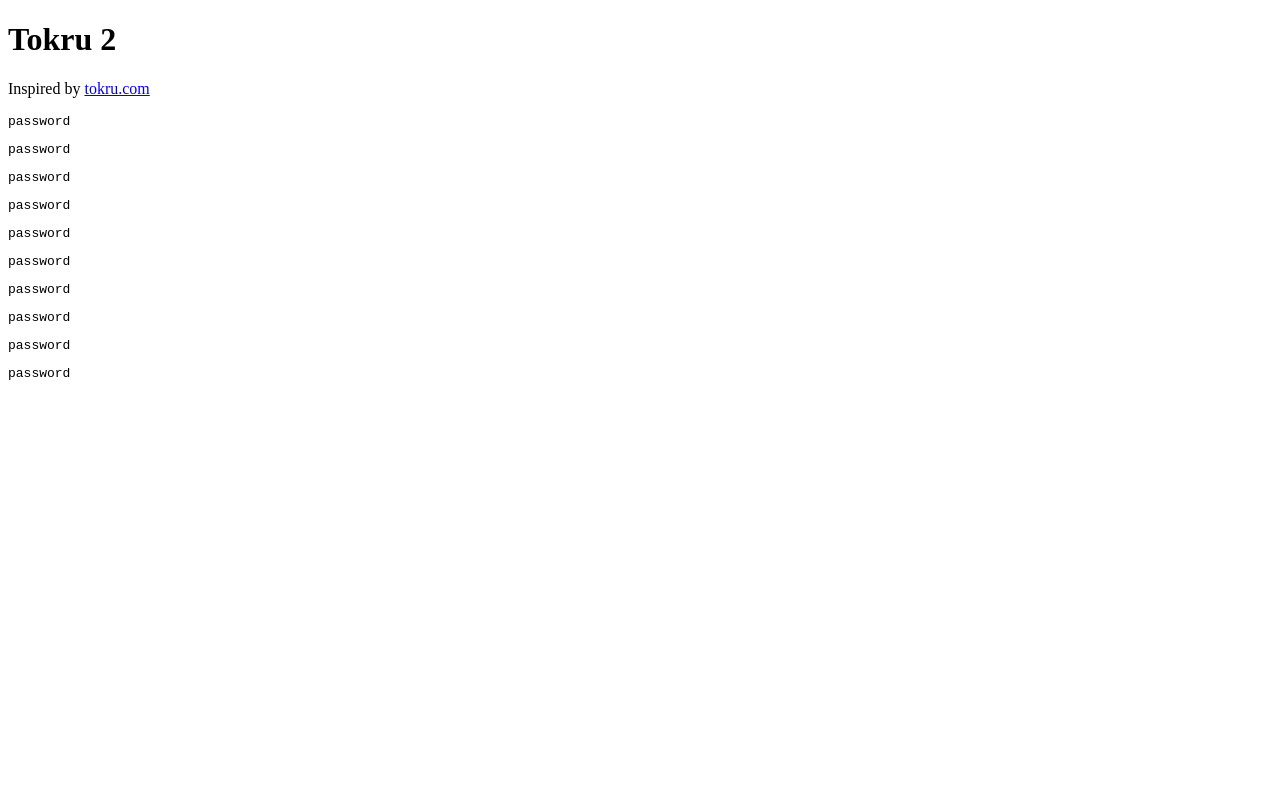
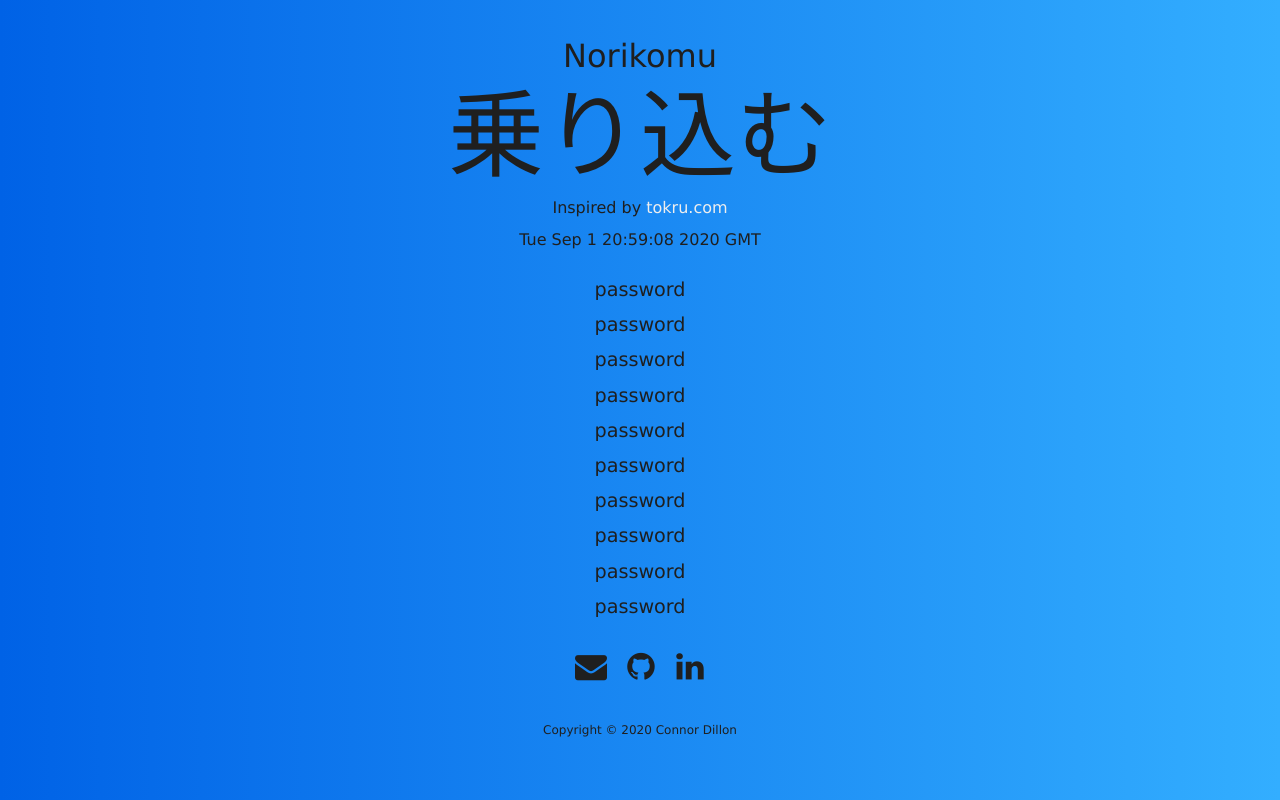
Before and after one commit to connoro7/norikomu, a website: page public/index.html in a window 1280 px wide. Drawn offline with nearby package versions, Linux system fonts and the light colour scheme; files that its build step writes are made by us from their sources.

Commit message:
:construction: Laid foundation for GUI

```diff
--- a/package.json
+++ b/package.json
@@ -4,13 +4,15 @@
   "description": "Generates \"Perfect Passwords\" via web scraping from Gibson Research Corporation (GRC)'s ultra high security password generator.",
   "main": "crawler.js",
   "scripts": {
-    "generate": "node crawler.js > passwords.txt && echo >> passwords.txt && date >> passwords.txt"
+    "generate": "node crawler.js > passwords.txt && echo >> passwords.txt && date >> passwords.txt",
+    "sass": "node-sass -w scss/ -o public/css/ --recursive"
   },
   "author": "Connor Dillon",
   "license": "MIT",
   "dependencies": {
     "axios": "^0.19.2",
-    "cheerio": "^1.0.0-rc.3"
+    "cheerio": "^1.0.0-rc.3",
+    "node-sass": "^4.14.1"
   },
   "devDependencies": {},
   "repository": {
--- a/public/index.html
+++ b/public/index.html
@@ -2,14 +2,21 @@
 <html lang="en">
   <head>
     <meta charset="UTF-8" />
-    <meta name="viewport" content="width=device-width, initial-scale=1.0" />
-    <title>Tokru 2</title>
+    <meta name="viewport" content="width=device-width, initial-scale=1.0, maximum-scale=1, user-scalable=0, shrink-to-fit=no" />
+    <meta http-equiv="Cache-control" content="no-cache">
+    <title>Norikomu</title>
+    <!-- & Font Awesome  -->
+    <link rel="stylesheet" href="https://stackpath.bootstrapcdn.com/font-awesome/4.7.0/css/font-awesome.min.css" integrity="sha384-wvfXpqpZZVQGK6TAh5PVlGOfQNHSoD2xbE+QkPxCAFlNEevoEH3Sl0sibVcOQVnN" crossorigin="anonymous">
+    <!-- & In-house CSS -->
     <link rel="stylesheet" href="css/main.css" />
   </head>
   <body>
-    <h1>Tokru 2</h1>
-    <p>Inspired by <a href="http://tokru.com">tokru.com</a></p>
-    <div id="date"></div>
+    <header>
+      <h1>Norikomu</h1>
+      <h2>乗り込む</h2>
+      <p>Inspired by <a href="http://tokru.com">tokru.com</a></p>
+      <p id="date">Tue Sep 1 20:59:08 2020 GMT</p>
+    </header>
     <div class="container">
       <div id="passwords">
         <pre class="password">password</pre>
@@ -24,5 +31,20 @@
         <pre class="password">password</pre>
       </div>
     </div>
+    <footer>
+      <div class="container text-center footer_icons" target="_blank">
+        <a href="mailto:connor@codewithconnor.com">
+          <i class="fas fa-envelope fa"></i>
+        </a>
+          <a href="https://github.com/connoro7" target="_blank">
+            <i class="fas fa-github fa"></i>
+          </a>
+          <a href="https://www.linkedin.com/in/connordillon/" target="_blank">
+            <i class="fas fa-linkedin fa"></i>
+          </a>
+        </a>
+      </div>
+      <div class="footer-text">Copyright &copy; 2020 Connor Dillon</div>
+    </footer>
   </body>
 </html>
--- /dev/null
+++ b/scss/container.scss
@@ -0,0 +1,19 @@
+.container {
+  //   width: 80%;
+  display: grid;
+  justify-content: center;
+}
+
+#passwords {
+  text-decoration: none;
+  margin: 2rem;
+}
+
+#passwords > pre {
+  font-size: 1.2rem;
+  margin-bottom: 1rem;
+}
+
+#passwords > pre:last-child {
+  margin-bottom: 0;
+}
--- /dev/null
+++ b/scss/footer.scss
@@ -0,0 +1,36 @@
+footer .footer_icons {
+  place-items: center;
+  text-align: center;
+  display: inline;
+}
+
+footer {
+  flex-shrink: none;
+  text-align: center;
+  height: $footer-height;
+}
+
+footer a {
+  color: var(--grey-dark);
+  margin: 5px;
+}
+
+footer a:hover {
+  color: var(--grey-med);
+}
+
+.footer-text {
+  font-size: 12px;
+  line-height: 60px;
+  margin-top: 1rem;
+  // float: center;
+}
+
+footer > div > a > i {
+  transform: scale(2);
+  margin: 10px;
+}
+
+footer > div > a > i:hover {
+  color: var(--text-secondary);
+}
--- /dev/null
+++ b/scss/header.scss
@@ -0,0 +1,19 @@
+header {
+  margin-top: 5vh;
+  display: grid;
+  text-align: center;
+  h1 {
+    font-size: 2rem;
+    margin-bottom: 1rem;
+  }
+  h2 {
+    font-size: 6rem;
+    margin: 0;
+  }
+  p {
+    margin-top: 1rem;
+  }
+  p > a {
+    color: #eeeeee;
+  }
+}
--- /dev/null
+++ b/scss/main.scss
@@ -0,0 +1,66 @@
+@import 'reset.scss';
+
+/** Global Color Palette */
+:root {
+  --blue-dark: #0062e6;
+  --blue-light: #33aeff;
+  --yellow-light: #fcad26;
+  --yellow-med: #f29e0d;
+  --yellow-dark: #f58500;
+  --grey-dark: #1f1f1f;
+  --grey-med-dark: #2f2f2f;
+  --grey-med: #3f3f3f;
+  --grey-med-light: #4f4f4f;
+  --grey-light: #5f5f5f;
+  --grey-extra-light: #8f8f8f;
+  --cancel-red: #da2632;
+  --submit-green: #8cda26;
+  --white: #ffffff;
+  --black: #000000;
+  --dim-overlay: rgba(255, 255, 255, 0.1);
+  --text-primary: #1f1f1f;
+  --text-secondary: #2f2f2f;
+}
+
+/** Global Variables */
+:root {
+  /* Set global fonts to protect against failed font delivery from CDN */
+  font-family: 'Arial Black', Gadget, sans-serif;
+}
+
+$footer-height: 60px;
+$header-font-size: 2rem;
+$font-primary: 'Press Start 2P', 'Lucida Console', Monaco, monospace; /* For titles, headers, and other primary text content */
+$font-secondary: 'Russo One', 'Arial Black', Gadget, sans-serif; /* For secondary text content*/
+$font-input: monospace; /* For form input fields only */
+
+*,
+*:after,
+*:before {
+  -webkit-box-sizing: border-box;
+  -moz-box-sizing: border-box;
+  box-sizing: border-box;
+  margin: 0;
+  padding: 0;
+}
+
+html {
+  background: linear-gradient(to right, var(--blue-dark), var(--blue-light));
+  color: var(--text-primary);
+}
+
+body {
+  display: grid;
+  width: 100%;
+  font-family: Verdana, Geneva, Tahoma, sans-serif;
+  justify-content: center;
+}
+
+a {
+  text-decoration: none;
+  color: var(--white);
+}
+
+@import 'header.scss';
+@import 'container.scss';
+@import 'footer.scss';
--- /dev/null
+++ b/scss/reset.scss
@@ -0,0 +1,48 @@
+/* http://meyerweb.com/eric/tools/css/reset/
+   v2.0 | 20110126
+   License: none (public domain)
+*/
+
+html, body, div, span, applet, object, iframe,
+h1, h2, h3, h4, h5, h6, p, blockquote, pre,
+a, abbr, acronym, address, big, cite, code,
+del, dfn, em, img, ins, kbd, q, s, samp,
+small, strike, strong, sub, sup, tt, var,
+b, u, i, center,
+dl, dt, dd, ol, ul, li,
+fieldset, form, label, legend,
+table, caption, tbody, tfoot, thead, tr, th, td,
+article, aside, canvas, details, embed,
+figure, figcaption, footer, header, hgroup,
+menu, nav, output, ruby, section, summary,
+time, mark, audio, video {
+	margin: 0;
+	padding: 0;
+	border: 0;
+	font-size: 100%;
+	font: inherit;
+	vertical-align: baseline;
+}
+/* HTML5 display-role reset for older browsers */
+article, aside, details, figcaption, figure,
+footer, header, hgroup, menu, nav, section {
+	display: block;
+}
+body {
+	line-height: 1;
+}
+ol, ul {
+	list-style: none;
+}
+blockquote, q {
+	quotes: none;
+}
+blockquote:before, blockquote:after,
+q:before, q:after {
+	content: '';
+	content: none;
+}
+table {
+	border-collapse: collapse;
+	border-spacing: 0;
+}
```
Also changed, not shown: public/css/main.css (added), public/scss/main.scss (deleted), 1 other file.
